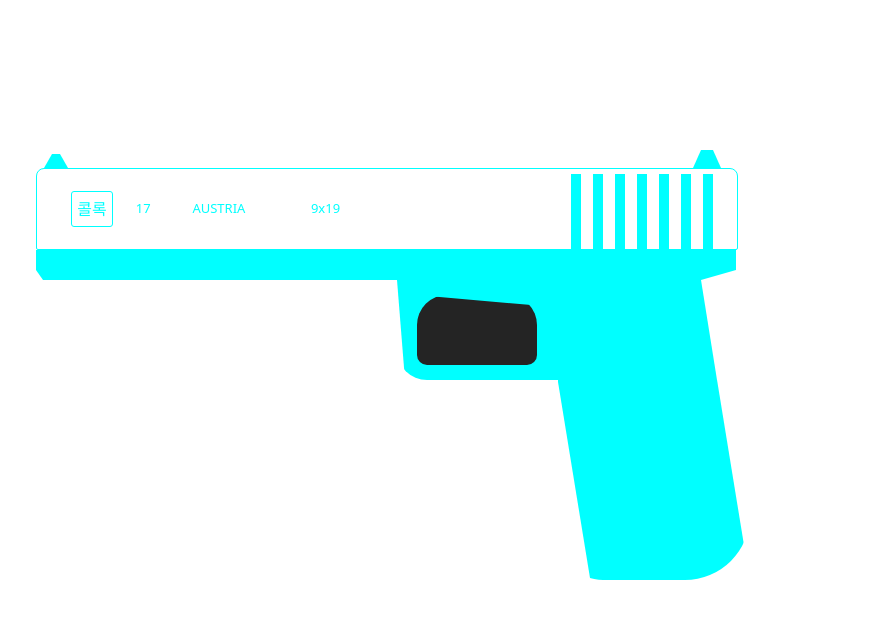
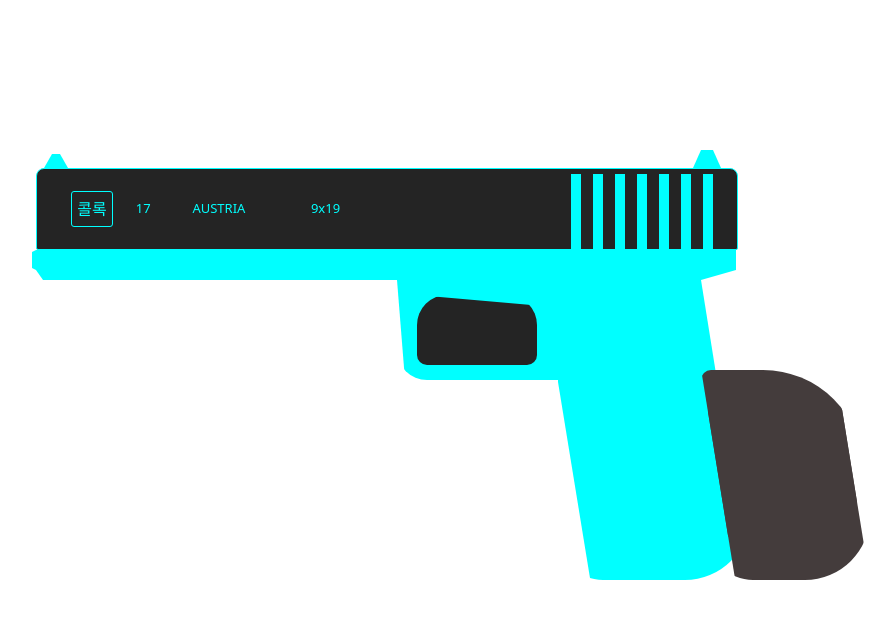
Before and after one commit to hsjaeya/chong_gyeok, a React (Vite) app: page / in a window 1280 px wide. Shown: the top 618 px of the page, without its empty margins (254-1149 px from the left). Built offline with nearby package versions, Linux system fonts and the light colour scheme.

Commit message:
Barrel 구현, 장전 애니메이션 구현, Frame 디자인 수정

```diff
--- /dev/null
+++ b/src/components/Barrel/Main.jsx
@@ -0,0 +1,7 @@
+import styles from "./Main.module.css";
+
+const Barrel = () => {
+  return <div className={styles.container}></div>;
+};
+
+export default Barrel;
--- /dev/null
+++ b/src/components/Barrel/Main.module.css
@@ -0,0 +1,8 @@
+.container {
+  width: 200px;
+  height: 40px;
+  background-color: aqua;
+  position: absolute;
+  top: 215px;
+  left: 410px;
+}
--- a/src/components/Frame/Main.jsx
+++ b/src/components/Frame/Main.jsx
@@ -1,19 +1,24 @@
 import styles from "./Main.module.css";
 const Frame = () => {
   return (
-    <>
-      <div className={styles.framTop1}></div>
-      <div className={styles.framTop2}></div>
+    <div className={styles.contaienr}>
+      <div className={styles.frameTop1}>
+        <div className={styles.frameTop1_1}></div>
+        <div className={styles.frameTop1_2}></div>
+      </div>
+
+      <div className={styles.frameTop2}></div>
+
       <div className={styles.frameBottom}>
         <div className={styles.holeFrame}>
           <div className={styles.hole}></div>
         </div>
         <div className={styles.handleTop}></div>
       </div>
-      <div className={styles.handleBottomUnder}>
-        <div className={styles.handleScratch}></div>
-      </div>
-    </>
+      <div className={styles.handleBottomUnder}></div>
+      <div className={styles.handleScratchTop}></div>
+      <div className={styles.handleScratchBottom}></div>
+    </div>
   );
 };
 
--- a/src/components/Frame/Main.module.css
+++ b/src/components/Frame/Main.module.css
@@ -1,14 +1,27 @@
-.framTop1 {
+.frameTop1 {
+  display: flex;
+  flex-direction: row;
+  margin-left: -4px;
+}
+.frameTop1_1 {
+  width: 4px;
+  height: 20px;
+  clip-path: polygon(0% 10%, 100% 0%, 100% 100%, 0% 90%);
+  background: aqua;
+}
+.frameTop1_2 {
   width: 700px;
   height: 20px;
   background: aqua;
 }
-.framTop2 {
+
+.frameTop2 {
   width: 700px;
   height: 10px;
   background: aqua;
   clip-path: polygon(0% 0%, 100% 0%, 95% 100%, 1% 100%);
 }
+
 .holeFrame {
   width: 160px;
   height: 100px;
@@ -17,7 +30,6 @@
   display: flex;
   align-items: center;
   border-bottom-left-radius: 30px;
-
   clip-path: polygon(0% 0%, 100% 0%, 100% 100%, 5% 100%);
 }
 .hole {
@@ -43,6 +55,7 @@
   flex-direction: row;
 }
 .handleBottomUnder {
+  position: relative;
   width: 192px;
   height: 200px;
   margin-left: 521.7px;
@@ -54,3 +67,38 @@
   border-bottom-right-radius: 65px;
   position: relative;
 }
+
+.handleScratchTop {
+  width: 162px;
+  height: 170px;
+  margin-left: 521.7px;
+  background: #443c3c;
+  display: flex;
+  align-items: center;
+  clip-path: polygon(0% 0%, 83% 0%, 100% 100%, 17% 100%);
+  border-bottom-left-radius: 45px;
+  border-bottom-right-radius: 65px;
+
+  position: absolute;
+  top: 370px;
+  left: 433.5px;
+  border-top-right-radius: 100px;
+  border-top-left-radius: 10px;
+}
+
+.handleScratchBottom {
+  width: 162px;
+  height: 170px;
+  margin-left: 521.7px;
+  background: #443c3c;
+
+  display: flex;
+  align-items: center;
+  clip-path: polygon(0% 0%, 83% 0%, 100% 100%, 17% 100%);
+  border-bottom-left-radius: 45px;
+  border-bottom-right-radius: 65px;
+
+  position: absolute;
+  top: 410px;
+  left: 440px;
+}
--- a/src/components/Gun.jsx
+++ b/src/components/Gun.jsx
@@ -1,10 +1,12 @@
 import Slide from "./Slide/Main";
 import Frame from "./Frame/Main";
 import styles from "./Gun.module.css";
+import Barrel from "./Barrel/Main";
 
 const Gun = () => {
   return (
     <div className={styles.container}>
+      <Barrel />
       <Slide />
       <Frame />
     </div>
--- a/src/components/Gun.module.css
+++ b/src/components/Gun.module.css
@@ -1,5 +1,7 @@
 .container {
   width: 700px;
   height: 500px;
+  /* position: relative; */
+
   /* border: 1px solid aqua; */
 }
--- a/src/components/Slide/Main.jsx
+++ b/src/components/Slide/Main.jsx
@@ -1,11 +1,10 @@
 import styles from "./Main.module.css";
-import logo from "../../assets/glock_logo.png";
 import FrontSight from "./FrontSight";
 import RearSight from "./RearSight";
 
 const Slide = () => {
   return (
-    <>
+    <div className={styles.rootContainer}>
       <div className={styles.sight}>
         <FrontSight />
         <RearSight />
@@ -27,7 +26,7 @@
           <div className={styles.rearSerrations} />
         </div>
       </div>
-    </>
+    </div>
   );
 };
 
--- a/src/components/Slide/Main.module.css
+++ b/src/components/Slide/Main.module.css
@@ -1,4 +1,23 @@
+.rootContainer {
+  position: relative;
+  animation-name: jaehee;
+  animation-duration: 0.1s;
+  animation-timing-function: linear;
+  animation-iteration-count: 2;
+  animation-direction: alternate;
+  animation-fill-mode: forwards;
+}
+
+@keyframes jaehee {
+  0% {
+    transform: translateX(0);
+  }
+  100% {
+    transform: translateX(50px);
+  }
+}
 .container {
+  position: relative;
   width: 700px;
   height: 80px;
   border: 1px solid aqua;
@@ -8,7 +27,9 @@
   border-bottom-right-radius: 2px;
   display: flex;
   flex-direction: row;
+  background-color: #242424;
 }
+
 .logoContainer {
   border: 1px solid aqua;
   border-radius: 3px;
```
